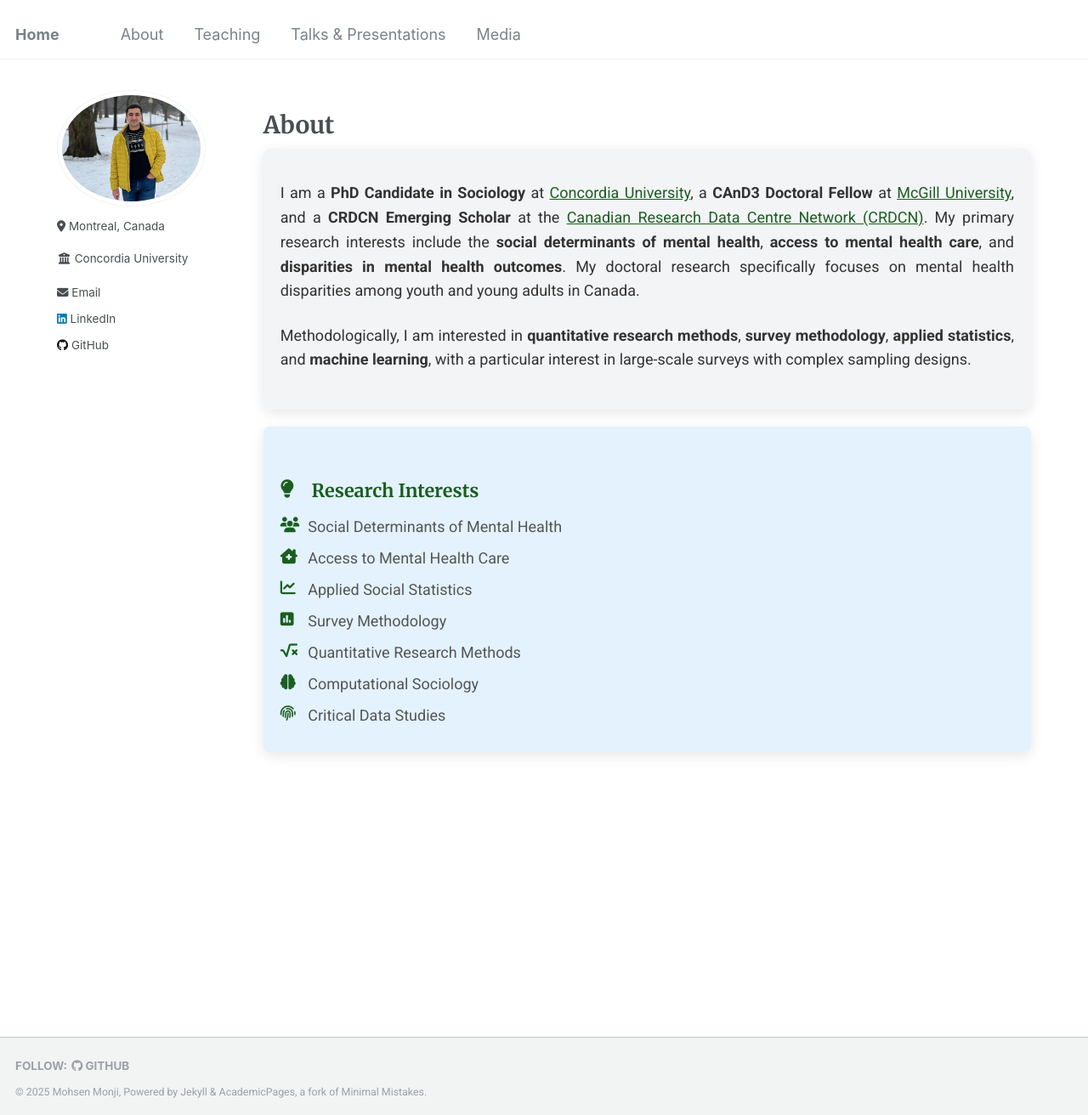
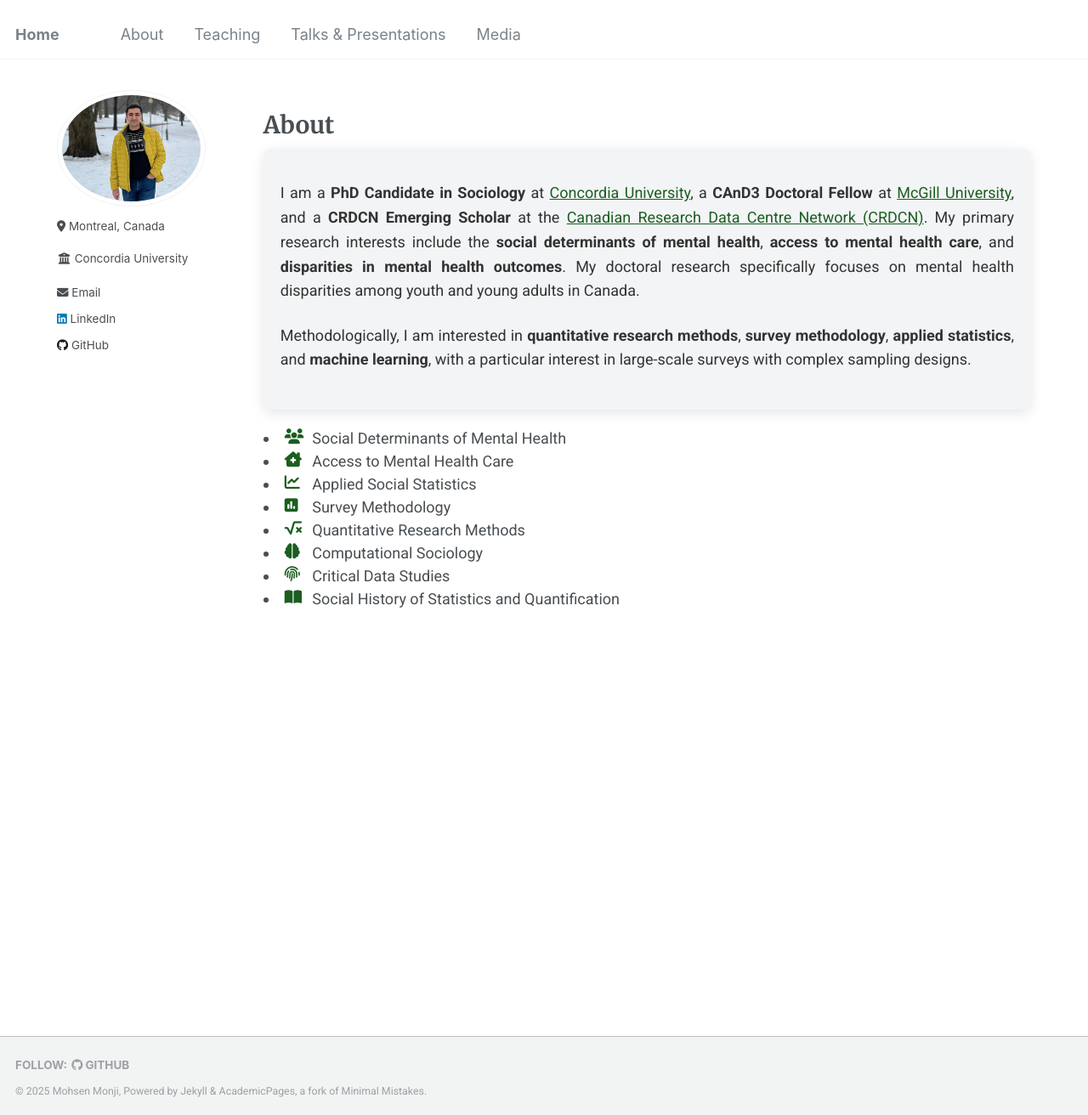
Before and after one commit to Mohsnmonji/mohsnmonji.github.io, a Jekyll site: the page built from about-me.md, in a window 1280 px wide and 1312 px high. Shown: the whole window at 85% size. Built offline with Jekyll 4.4.1, drawn with Linux system fonts in a browser that asks for light colours.

Commit message:
Update about-me.md

```diff
--- a/about-me.md
+++ b/about-me.md
@@ -104,15 +104,11 @@ author_profile: true
   </p>
 </div>
 
-<div class="card">
-  <h3><i class="fas fa-lightbulb icon"></i> Research Interests</h3>
-  <ul>
-    <li><i class="fas fa-users icon"></i> Social Determinants of Mental Health</li>
-    <li><i class="fas fa-clinic-medical icon"></i> Access to Mental Health Care</li>
-    <li><i class="fas fa-chart-line icon"></i> Applied Social Statistics</li>
-    <li><i class="fas fa-poll icon"></i> Survey Methodology</li>
-    <li><i class="fas fa-square-root-alt icon"></i> Quantitative Research Methods</li>
-    <li><i class="fas fa-brain icon"></i> Computational Sociology</li>
-    <li><i class="fas fa-fingerprint icon"></i> Critical Data Studies</li>
-  </ul>
-</div>
+<li><i class="fas fa-users icon"></i> Social Determinants of Mental Health</li>
+<li><i class="fas fa-clinic-medical icon"></i> Access to Mental Health Care</li>
+<li><i class="fas fa-chart-line icon"></i> Applied Social Statistics</li>
+<li><i class="fas fa-poll icon"></i> Survey Methodology</li>
+<li><i class="fas fa-square-root-alt icon"></i> Quantitative Research Methods</li>
+<li><i class="fas fa-brain icon"></i> Computational Sociology</li>
+<li><i class="fas fa-fingerprint icon"></i> Critical Data Studies</li>
+<li><i class="fas fa-book-open icon"></i> Social History of Statistics and Quantification</li>
```
